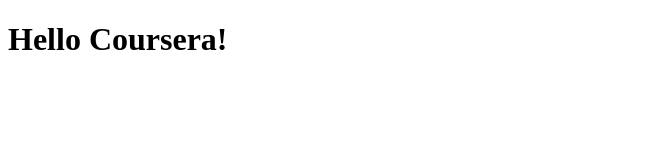
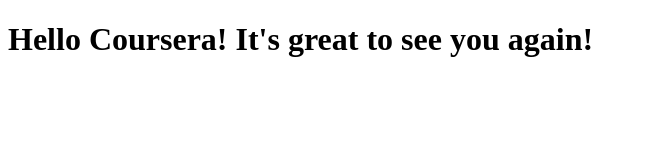
Before and after one commit to jonglee/coursera-test, a plain HTML site: page index.html in a window 1280 px wide. Shown: the whole page, without its empty margins (0-646 px from the left). Drawn offline with Linux system fonts and the light colour scheme.

Commit message:
updated index.html

```diff
--- a/index.html
+++ b/index.html
@@ -6,6 +6,6 @@
     </head>
 
     <body>
-        <h1>Hello Coursera!</h1>
+        <h1>Hello Coursera! It's great to see you again!</h1>
     </body>
 </html>
```
